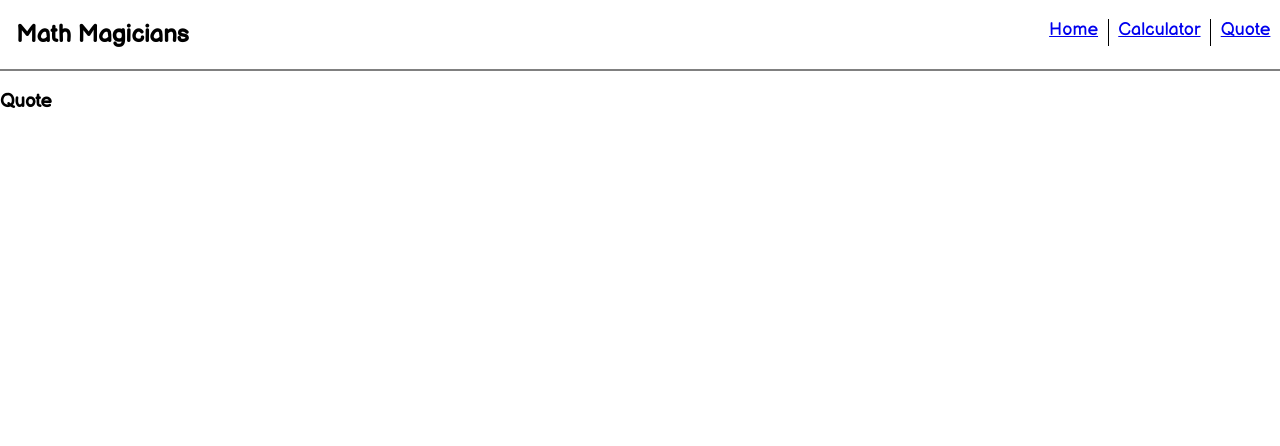
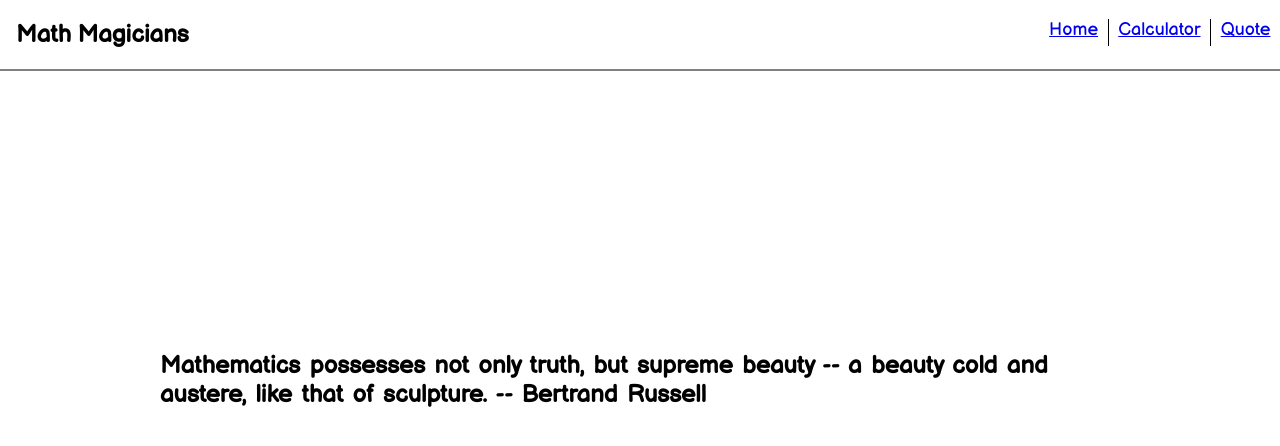
Before and after one commit to TedLivist/math-magicians, a React (Create React App) app: page /quote in a window 1280 px wide. Shown: the top 446 px of the page. Built offline with nearby package versions, Linux system fonts and the light colour scheme.

Commit message:
Add quote and style quote page

```diff
--- a/src/components/navbar.js
+++ b/src/components/navbar.js
@@ -26,7 +26,7 @@ const Navbar = () => {
   return (
     <nav className="navbar">
       <div>
-        <h2>Math Magicians</h2>
+        <h1>Math Magicians</h1>
       </div>
       <ul className="menu-items">
         {links.map((link) => {
--- a/src/pages/quote.js
+++ b/src/pages/quote.js
@@ -1,11 +1,14 @@
-/* eslint-disable arrow-body-style */
+/* eslint-disable arrow-body-style, react/jsx-one-expression-per-line */
 
 import React from 'react';
+import '../stylesheets/quote.css';
 
 const Quote = () => {
   return (
-    <div>
-      <h3>Quote</h3>
+    <div className="quote-container">
+      <h2>Mathematics possesses not only truth, but supreme beauty -- a beauty cold and austere,
+        like that of sculpture. -- Bertrand Russell
+      </h2>
     </div>
   );
 };
--- a/src/stylesheets/navbar.css
+++ b/src/stylesheets/navbar.css
@@ -4,7 +4,7 @@
   justify-content: space-between;
 }
 
-.navbar h2 {
+.navbar h1 {
   margin-left: 1rem;
 }
 
--- /dev/null
+++ b/src/stylesheets/quote.css
@@ -0,0 +1,8 @@
+.quote-container {
+  padding: 0 10rem;
+  margin-top: 35vh;
+}
+
+.quote-container h2 {
+  word-spacing: 3px;
+}
```
